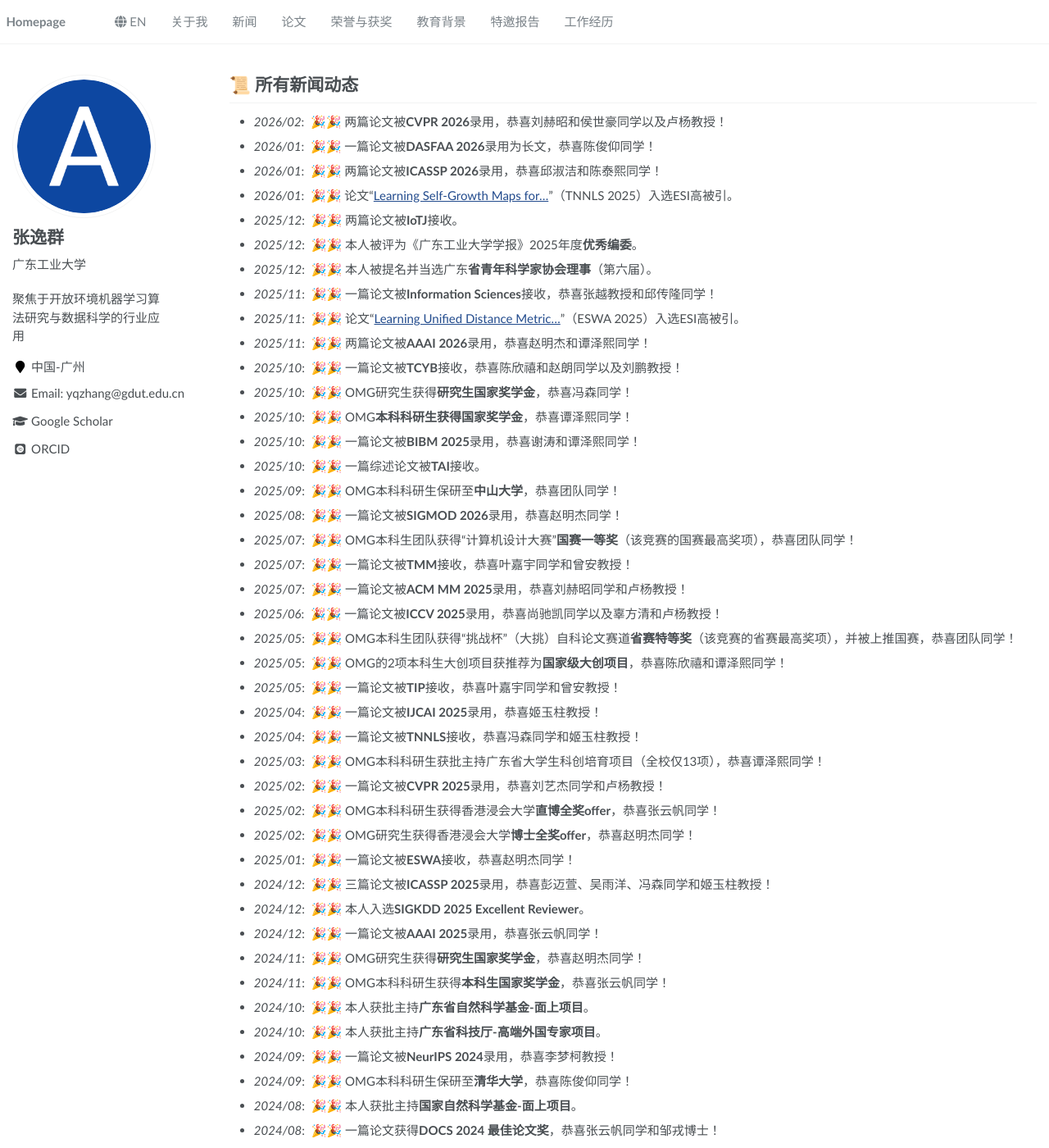
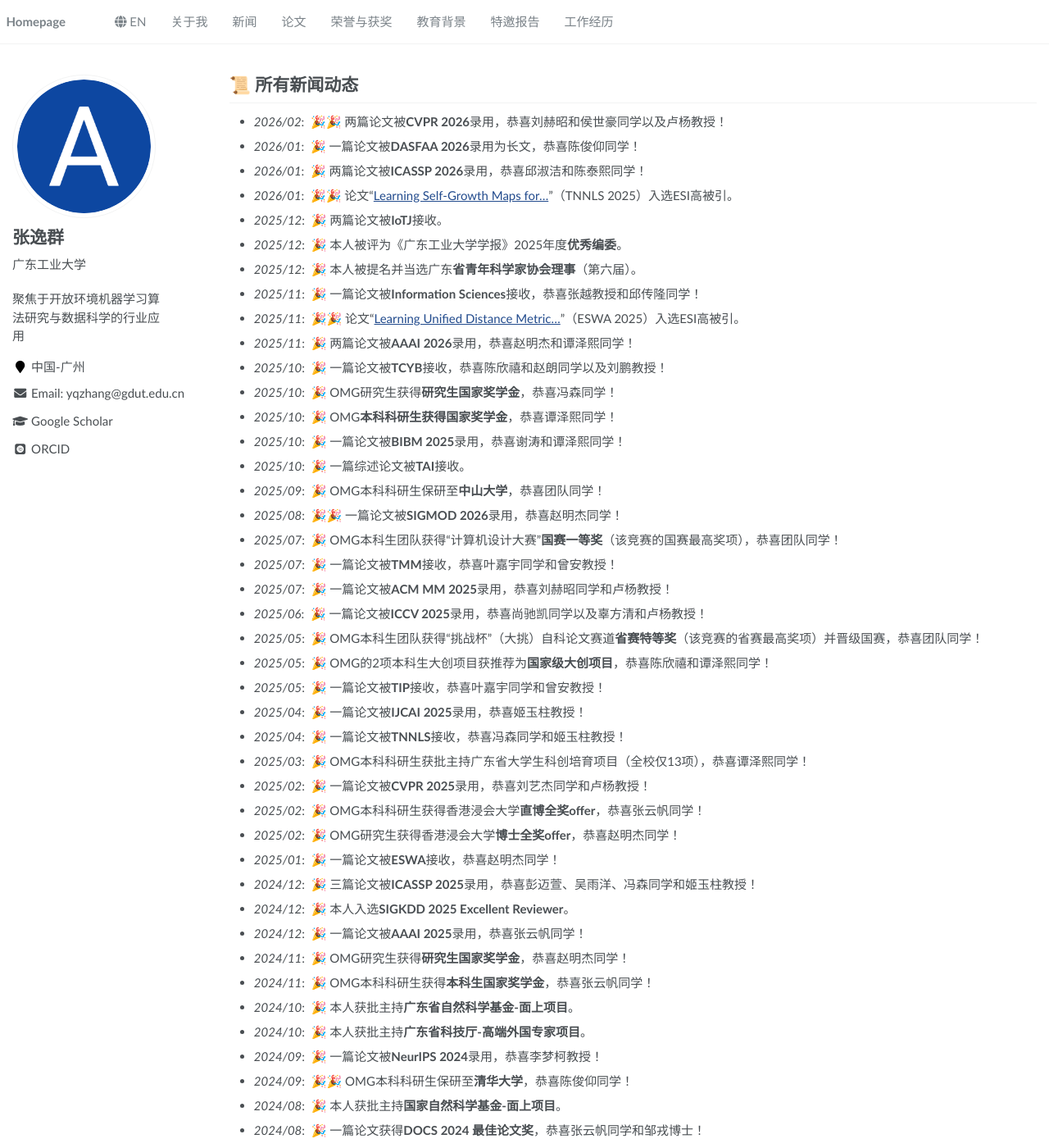
Before and after one commit to yqzhang-Zz/zh-news, a Jekyll site: the page built from _pages/about.md, in a window 1280 px wide and 1400 px high. Shown: the whole window at 82% size. Built offline with Jekyll 4.4.1, drawn with Linux system fonts in a browser that asks for light colours; some web fonts are replaced; some of the changed text lies outside the part shown.

Commit message:
Update about.md

```diff
--- a/_pages/about.md
+++ b/_pages/about.md
@@ -9,67 +9,67 @@ redirect_from:
 ---
 # 📜 所有新闻动态
 - *2026/02*: &nbsp;🎉🎉 两篇论文被**CVPR 2026**录用，恭喜刘赫昭和侯世豪同学以及卢杨教授！
-- *2026/01*: &nbsp;🎉🎉 一篇论文被**DASFAA 2026**录用为长文，恭喜陈俊仰同学！
-- *2026/01*: &nbsp;🎉🎉 两篇论文被**ICASSP 2026**录用，恭喜邱淑洁和陈泰熙同学！
+- *2026/01*: &nbsp;🎉 一篇论文被**DASFAA 2026**录用为长文，恭喜陈俊仰同学！
+- *2026/01*: &nbsp;🎉 两篇论文被**ICASSP 2026**录用，恭喜邱淑洁和陈泰熙同学！
 - *2026/01*: &nbsp;🎉🎉 论文“[Learning Self-Growth Maps for…](https://ieeexplore.ieee.org/abstract/document/11007519)”（TNNLS 2025）入选ESI高被引。
-- *2025/12*: &nbsp;🎉🎉 两篇论文被**IoTJ**接收。
-- *2025/12*: &nbsp;🎉🎉 本人被评为《广东工业大学学报》2025年度**优秀编委**。
-- *2025/12*: &nbsp;🎉🎉 本人被提名并当选广东**省青年科学家协会理事**（第六届）。
-- *2025/11*: &nbsp;🎉🎉 一篇论文被**Information Sciences**接收，恭喜张越教授和邱传隆同学！
+- *2025/12*: &nbsp;🎉 两篇论文被**IoTJ**接收。
+- *2025/12*: &nbsp;🎉 本人被评为《广东工业大学学报》2025年度**优秀编委**。
+- *2025/12*: &nbsp;🎉 本人被提名并当选广东**省青年科学家协会理事**（第六届）。
+- *2025/11*: &nbsp;🎉 一篇论文被**Information Sciences**接收，恭喜张越教授和邱传隆同学！
 - *2025/11*: &nbsp;🎉🎉 论文“[Learning Unified Distance Metric…](https://www.sciencedirect.com/science/article/abs/pii/S0957417425003604)”（ESWA 2025）入选ESI高被引。
-- *2025/11*: &nbsp;🎉🎉 两篇论文被**AAAI 2026**录用，恭喜赵明杰和谭泽熙同学！
-- *2025/10*: &nbsp;🎉🎉 一篇论文被**TCYB**接收，恭喜陈欣禧和赵朗同学以及刘鹏教授！
-- *2025/10*: &nbsp;🎉🎉 OMG研究生获得**研究生国家奖学金**，恭喜冯森同学！
-- *2025/10*: &nbsp;🎉🎉 OMG**本科科研生获得国家奖学金**，恭喜谭泽熙同学！
-- *2025/10*: &nbsp;🎉🎉 一篇论文被**BIBM 2025**录用，恭喜谢涛和谭泽熙同学！
-- *2025/10*: &nbsp;🎉🎉 一篇综述论文被**TAI**接收。
-- *2025/09*: &nbsp;🎉🎉 OMG本科科研生保研至**中山大学**，恭喜团队同学！
+- *2025/11*: &nbsp;🎉 两篇论文被**AAAI 2026**录用，恭喜赵明杰和谭泽熙同学！
+- *2025/10*: &nbsp;🎉 一篇论文被**TCYB**接收，恭喜陈欣禧和赵朗同学以及刘鹏教授！
+- *2025/10*: &nbsp;🎉 OMG研究生获得**研究生国家奖学金**，恭喜冯森同学！
+- *2025/10*: &nbsp;🎉 OMG**本科科研生获得国家奖学金**，恭喜谭泽熙同学！
+- *2025/10*: &nbsp;🎉 一篇论文被**BIBM 2025**录用，恭喜谢涛和谭泽熙同学！
+- *2025/10*: &nbsp;🎉 一篇综述论文被**TAI**接收。
+- *2025/09*: &nbsp;🎉 OMG本科科研生保研至**中山大学**，恭喜团队同学！
 - *2025/08*: &nbsp;🎉🎉 一篇论文被**SIGMOD 2026**录用，恭喜赵明杰同学！
-- *2025/07*: &nbsp;🎉🎉 OMG本科生团队获得“计算机设计大赛”**国赛一等奖**（该竞赛的国赛最高奖项），恭喜团队同学！
-- *2025/07*: &nbsp;🎉🎉 一篇论文被**TMM**接收，恭喜叶嘉宇同学和曾安教授！
-- *2025/07*: &nbsp;🎉🎉 一篇论文被**ACM MM 2025**录用，恭喜刘赫昭同学和卢杨教授！
-- *2025/06*: &nbsp;🎉🎉 一篇论文被**ICCV 2025**录用，恭喜尚驰凯同学以及辜方清和卢杨教授！
-- *2025/05*: &nbsp;🎉🎉 OMG本科生团队获得“挑战杯”（大挑）自科论文赛道**省赛特等奖**（该竞赛的省赛最高奖项），并被上推国赛，恭喜团队同学！
-- *2025/05*: &nbsp;🎉🎉 OMG的2项本科生大创项目获推荐为**国家级大创项目**，恭喜陈欣禧和谭泽熙同学！
-- *2025/05*: &nbsp;🎉🎉 一篇论文被**TIP**接收，恭喜叶嘉宇同学和曾安教授！
-- *2025/04*: &nbsp;🎉🎉 一篇论文被**IJCAI 2025**录用，恭喜姬玉柱教授！
-- *2025/04*: &nbsp;🎉🎉 一篇论文被**TNNLS**接收，恭喜冯森同学和姬玉柱教授！
-- *2025/03*: &nbsp;🎉🎉 OMG本科科研生获批主持广东省大学生科创培育项目（全校仅13项），恭喜谭泽熙同学！
-- *2025/02*: &nbsp;🎉🎉 一篇论文被**CVPR 2025**录用，恭喜刘艺杰同学和卢杨教授！
-- *2025/02*: &nbsp;🎉🎉 OMG本科科研生获得香港浸会大学**直博全奖offer**，恭喜张云帆同学！
-- *2025/02*: &nbsp;🎉🎉 OMG研究生获得香港浸会大学**博士全奖offer**，恭喜赵明杰同学！
-- *2025/01*: &nbsp;🎉🎉 一篇论文被**ESWA**接收，恭喜赵明杰同学！
-- *2024/12*: &nbsp;🎉🎉 三篇论文被**ICASSP 2025**录用，恭喜彭迈萱、吴雨洋、冯森同学和姬玉柱教授！
-- *2024/12*: &nbsp;🎉🎉 本人入选**SIGKDD 2025 Excellent Reviewer**。
-- *2024/12*: &nbsp;🎉🎉 一篇论文被**AAAI 2025**录用，恭喜张云帆同学！
-- *2024/11*: &nbsp;🎉🎉 OMG研究生获得**研究生国家奖学金**，恭喜赵明杰同学！
-- *2024/11*: &nbsp;🎉🎉 OMG本科科研生获得**本科生国家奖学金**，恭喜张云帆同学！
-- *2024/10*: &nbsp;🎉🎉 本人获批主持**广东省自然科学基金-面上项目**。
-- *2024/10*: &nbsp;🎉🎉 本人获批主持**广东省科技厅-高端外国专家项目**。
-- *2024/09*: &nbsp;🎉🎉 一篇论文被**NeurIPS 2024**录用，恭喜李梦柯教授！
+- *2025/07*: &nbsp;🎉 OMG本科生团队获得“计算机设计大赛”**国赛一等奖**（该竞赛的国赛最高奖项），恭喜团队同学！
+- *2025/07*: &nbsp;🎉 一篇论文被**TMM**接收，恭喜叶嘉宇同学和曾安教授！
+- *2025/07*: &nbsp;🎉 一篇论文被**ACM MM 2025**录用，恭喜刘赫昭同学和卢杨教授！
+- *2025/06*: &nbsp;🎉 一篇论文被**ICCV 2025**录用，恭喜尚驰凯同学以及辜方清和卢杨教授！
+- *2025/05*: &nbsp;🎉 OMG本科生团队获得“挑战杯”（大挑）自科论文赛道**省赛特等奖**（该竞赛的省赛最高奖项）并晋级国赛，恭喜团队同学！
+- *2025/05*: &nbsp;🎉 OMG的2项本科生大创项目获推荐为**国家级大创项目**，恭喜陈欣禧和谭泽熙同学！
+- *2025/05*: &nbsp;🎉 一篇论文被**TIP**接收，恭喜叶嘉宇同学和曾安教授！
+- *2025/04*: &nbsp;🎉 一篇论文被**IJCAI 2025**录用，恭喜姬玉柱教授！
+- *2025/04*: &nbsp;🎉 一篇论文被**TNNLS**接收，恭喜冯森同学和姬玉柱教授！
+- *2025/03*: &nbsp;🎉 OMG本科科研生获批主持广东省大学生科创培育项目（全校仅13项），恭喜谭泽熙同学！
+- *2025/02*: &nbsp;🎉 一篇论文被**CVPR 2025**录用，恭喜刘艺杰同学和卢杨教授！
+- *2025/02*: &nbsp;🎉 OMG本科科研生获得香港浸会大学**直博全奖offer**，恭喜张云帆同学！
+- *2025/02*: &nbsp;🎉 OMG研究生获得香港浸会大学**博士全奖offer**，恭喜赵明杰同学！
+- *2025/01*: &nbsp;🎉 一篇论文被**ESWA**接收，恭喜赵明杰同学！
+- *2024/12*: &nbsp;🎉 三篇论文被**ICASSP 2025**录用，恭喜彭迈萱、吴雨洋、冯森同学和姬玉柱教授！
+- *2024/12*: &nbsp;🎉 本人入选**SIGKDD 2025 Excellent Reviewer**。
+- *2024/12*: &nbsp;🎉 一篇论文被**AAAI 2025**录用，恭喜张云帆同学！
+- *2024/11*: &nbsp;🎉 OMG研究生获得**研究生国家奖学金**，恭喜赵明杰同学！
+- *2024/11*: &nbsp;🎉 OMG本科科研生获得**本科生国家奖学金**，恭喜张云帆同学！
+- *2024/10*: &nbsp;🎉 本人获批主持**广东省自然科学基金-面上项目**。
+- *2024/10*: &nbsp;🎉 本人获批主持**广东省科技厅-高端外国专家项目**。
+- *2024/09*: &nbsp;🎉 一篇论文被**NeurIPS 2024**录用，恭喜李梦柯教授！
 - *2024/09*: &nbsp;🎉🎉 OMG本科科研生保研至**清华大学**，恭喜陈俊仰同学！
-- *2024/08*: &nbsp;🎉🎉 本人获批主持**国家自然科学基金-面上项目**。
-- *2024/08*: &nbsp;🎉🎉 一篇论文获得**DOCS 2024 最佳论文奖**，恭喜张云帆同学和邹戎博士！
-- *2024/08*: &nbsp;🎉🎉 两篇论文被**BIBM 2024**录用，恭喜陈庆生同学和姬玉柱教授！
-- *2024/07*: &nbsp;🎉🎉 两篇论文被**ECAI 2024**录用，恭喜赵明杰同学和姬玉柱教授！
-- *2024/07*: &nbsp;🎉🎉 OMG本科生大创项目获推荐为**国家级大创项目**，恭喜蔡升宏同学！
+- *2024/08*: &nbsp;🎉 本人获批主持**国家自然科学基金-面上项目**。
+- *2024/08*: &nbsp;🎉 一篇论文获得**DOCS 2024 最佳论文奖**，恭喜张云帆同学和邹戎博士！
+- *2024/08*: &nbsp;🎉 两篇论文被**BIBM 2024**录用，恭喜陈庆生同学和姬玉柱教授！
+- *2024/07*: &nbsp;🎉 两篇论文被**ECAI 2024**录用，恭喜赵明杰同学和姬玉柱教授！
+- *2024/07*: &nbsp;🎉 OMG本科生大创项目获推荐为**国家级大创项目**，恭喜蔡升宏同学！
 - *2024/06*: &nbsp;🎉🎉 一篇论文被**KDD 2024**录用，恭喜陈俊仰同学！
-- *2024/05*: &nbsp;🎉🎉 一篇论文被**ICDCS 2024**录用，恭喜蔡升宏同学！
-- *2023/10*: &nbsp;🎉🎉 一篇论文被**BIBM 2023**录用，恭喜赵朗同学！
-- *2023/07*: &nbsp;🎉🎉 OMG本科生团队获中国大学生计算机设计大赛**国赛二等奖**，恭喜陈晓茵和詹培林同学！
-- *2023/06*: &nbsp;🎉🎉 一篇论文被**ECAI 2023**录用，恭喜张志鹏同学和曾安教授！
-- *2022/11*: &nbsp;🎉🎉 本人获批主持**广东省自然科学基金-面上项目**。
-- *2022/09*: &nbsp;🎉🎉 OMG本科科研生保研（直博）至**深圳大学**，恭喜卢丹琪同学！
-- *2022/08*: &nbsp;🎉🎉 本人获批主持**广东工业大学交叉学科培育项目**。
-- *2022/07*: &nbsp;🎉🎉 一篇论文被**TNNLS**接收。
-- *2022/04*: &nbsp;🎉🎉 一篇论文被**IJCAI 2022**录用。
-- *2021/10*: &nbsp;🎉🎉 本人获批主持**广东省自然科学基金-面上项目**。
-- *2021/08*: &nbsp;🎉🎉 本人获批主持**国家自然科学基金-青年基金项目**。
-- *2021/06*: &nbsp;🎉🎉 本人获批主持**广州市科技计划-青年博士人员资助项目**。
+- *2024/05*: &nbsp;🎉 一篇论文被**ICDCS 2024**录用，恭喜蔡升宏同学！
+- *2023/10*: &nbsp;🎉 一篇论文被**BIBM 2023**录用，恭喜赵朗同学！
+- *2023/07*: &nbsp;🎉 OMG本科生团队获中国大学生计算机设计大赛**国赛二等奖**，恭喜陈晓茵和詹培林同学！
+- *2023/06*: &nbsp;🎉 一篇论文被**ECAI 2023**录用，恭喜张志鹏同学和曾安教授！
+- *2022/11*: &nbsp;🎉 本人获批主持**广东省自然科学基金-面上项目**。
+- *2022/09*: &nbsp;🎉 OMG本科科研生保研（直博）至**深圳大学**，恭喜卢丹琪同学！
+- *2022/08*: &nbsp;🎉 本人获批主持**广东工业大学交叉学科培育项目**。
+- *2022/07*: &nbsp;🎉 一篇论文被**TNNLS**接收。
+- *2022/04*: &nbsp;🎉 一篇论文被**IJCAI 2022**录用。
+- *2021/10*: &nbsp;🎉 本人获批主持**广东省自然科学基金-面上项目**。
+- *2021/08*: &nbsp;🎉 本人获批主持**国家自然科学基金-青年基金项目**。
+- *2021/06*: &nbsp;🎉 本人获批主持**广州市科技计划-青年博士人员资助项目**。
 - *2021/01*: &nbsp;🎉🎉 一篇论文被**TPAMI**接收。
-- *2020/10*: &nbsp;🎉🎉 本人加入广东工业大学计算机学院。
-- *2020/03*: &nbsp;🎉🎉 一篇论文被**TCYB**接收。
-- *2019/11*: &nbsp;🎉🎉 一篇论文被**AAAI 2020**录用。
+- *2020/10*: &nbsp;🎉 本人加入广东工业大学计算机学院。
+- *2020/03*: &nbsp;🎉 一篇论文被**TCYB**接收。
+- *2019/11*: &nbsp;🎉 一篇论文被**AAAI 2020**录用。
 
 <script>
   document.addEventListener("DOMContentLoaded", function() {
```
